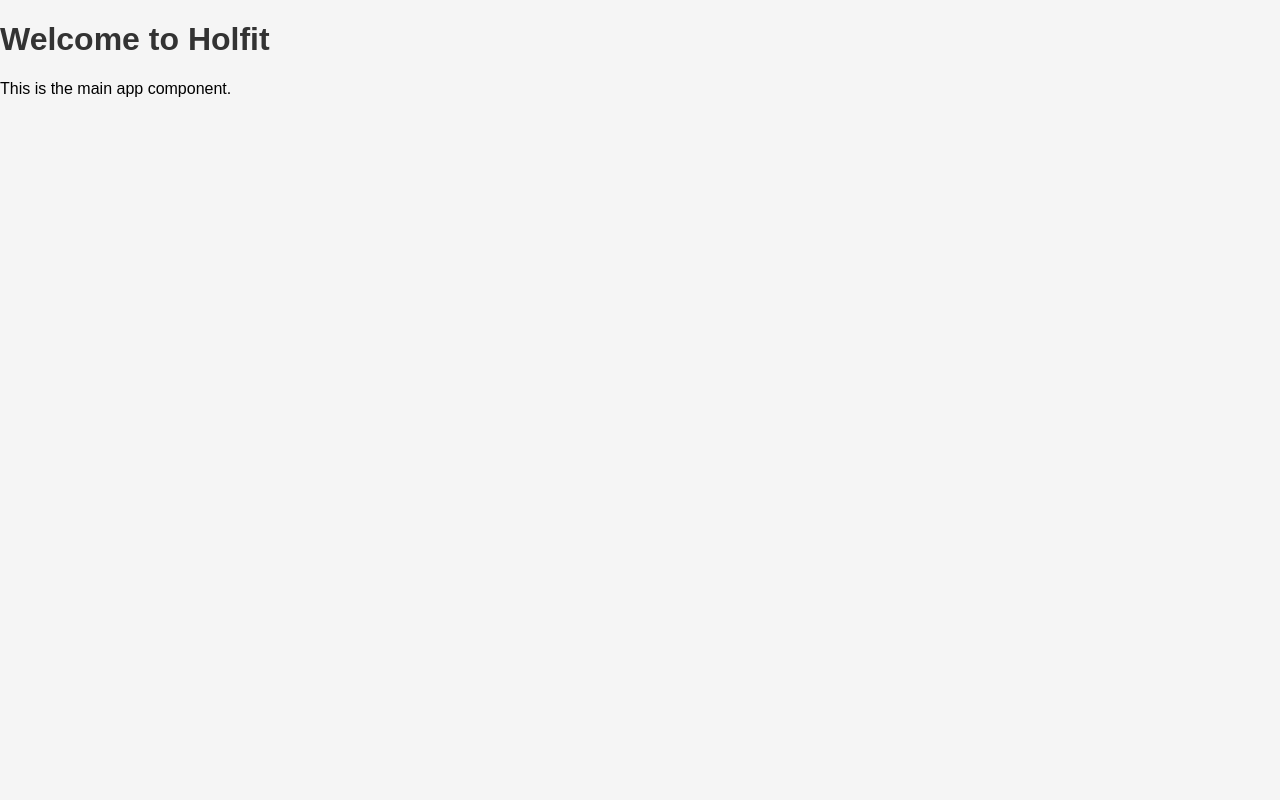
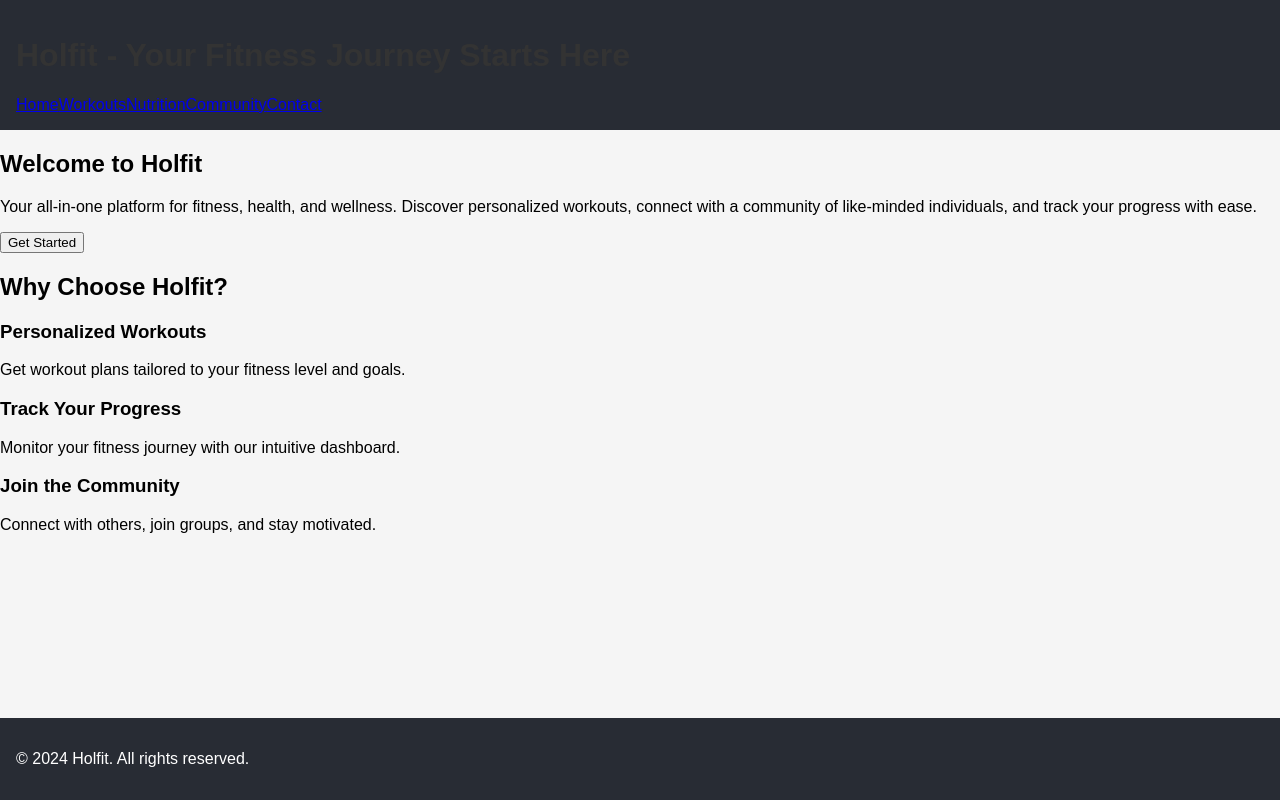
Before and after one commit to ndeyeamy/HolfitProject, a React app in the folder HolFit/frontend/: page / in a window 1280 px wide. Built offline with nearby package versions, Linux system fonts and the light colour scheme.

Commit message:
Add files via upload

```diff
--- a/HolFit/frontend/src/App.js
+++ b/HolFit/frontend/src/App.js
@@ -1,11 +1,50 @@
 // frontend/src/App.js
 import React from 'react';
+import './styles/App.css'; // Assure-toi d'avoir un fichier de styles correspondant
 
 function App() {
   return (
-    <div>
-      <h1>Welcome to Holfit</h1>
-      <p>This is the main app component.</p>
+    <div className="app-container">
+      <header className="header">
+        <h1>Holfit - Your Fitness Journey Starts Here</h1>
+        <nav className="navbar">
+          <a href="#">Home</a>
+          <a href="#">Workouts</a>
+          <a href="#">Nutrition</a>
+          <a href="#">Community</a>
+          <a href="#">Contact</a>
+        </nav>
+      </header>
+
+      <main className="main-content">
+        <section className="intro-section">
+          <h2>Welcome to Holfit</h2>
+          <p>Your all-in-one platform for fitness, health, and wellness. Discover personalized workouts, connect with a community of like-minded individuals, and track your progress with ease.</p>
+          <button className="cta-button">Get Started</button>
+        </section>
+
+        <section className="features-section">
+          <h2>Why Choose Holfit?</h2>
+          <div className="features">
+            <div className="feature-card">
+              <h3>Personalized Workouts</h3>
+              <p>Get workout plans tailored to your fitness level and goals.</p>
+            </div>
+            <div className="feature-card">
+              <h3>Track Your Progress</h3>
+              <p>Monitor your fitness journey with our intuitive dashboard.</p>
+            </div>
+            <div className="feature-card">
+              <h3>Join the Community</h3>
+              <p>Connect with others, join groups, and stay motivated.</p>
+            </div>
+          </div>
+        </section>
+      </main>
+
+      <footer className="footer">
+        <p>&copy; 2024 Holfit. All rights reserved.</p>
+      </footer>
     </div>
   );
 }
```
